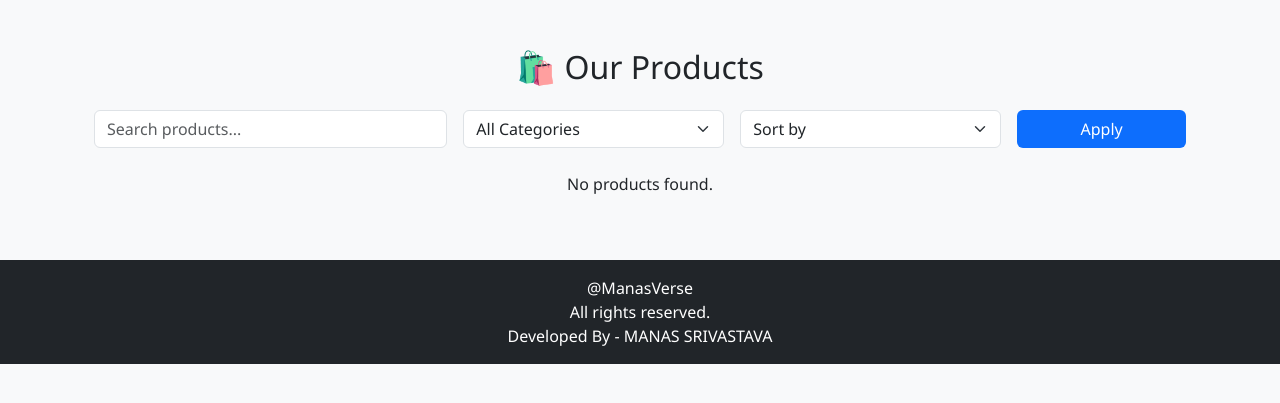
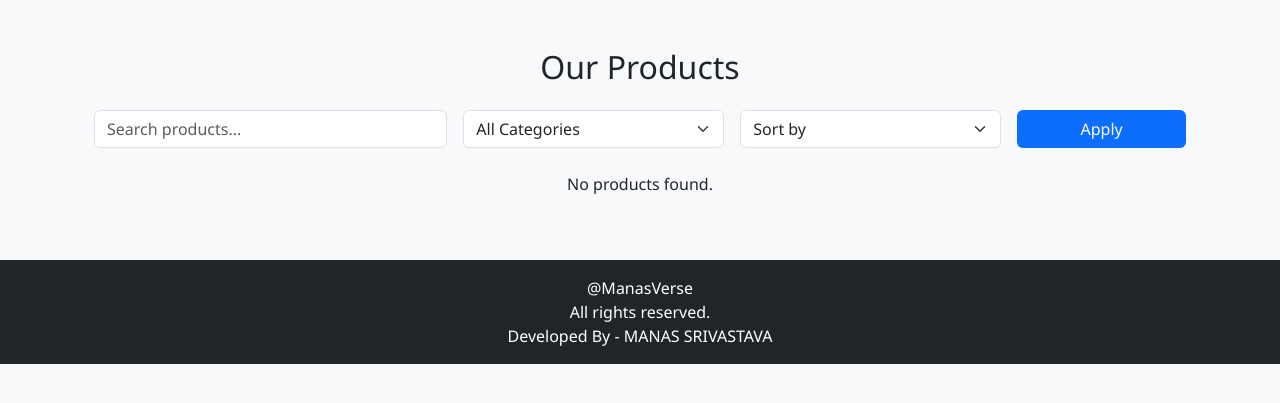
Before and after one commit to manas-onGit/ManasVerse, a Django app: page /products/ in a window 1280 px wide. Shown: the part 106-509 px from the top of the page. Run offline with Django 5.2, Linux system fonts and the light colour scheme; data that the repository does not hold is empty.

Commit message:
Update products.html

```diff
--- a/ManasVerse/templates/products.html
+++ b/ManasVerse/templates/products.html
@@ -3,7 +3,7 @@
 
 {% block content %}
 <div class="container my-5">
-    <h2 class="text-center mb-4">🛍️ Our Products</h2>
+    <h2 class="text-center mb-4"> Our Products</h2>
 
     <form method="GET" class="row mb-4 g-3">
         <div class="col-md-4">
```
